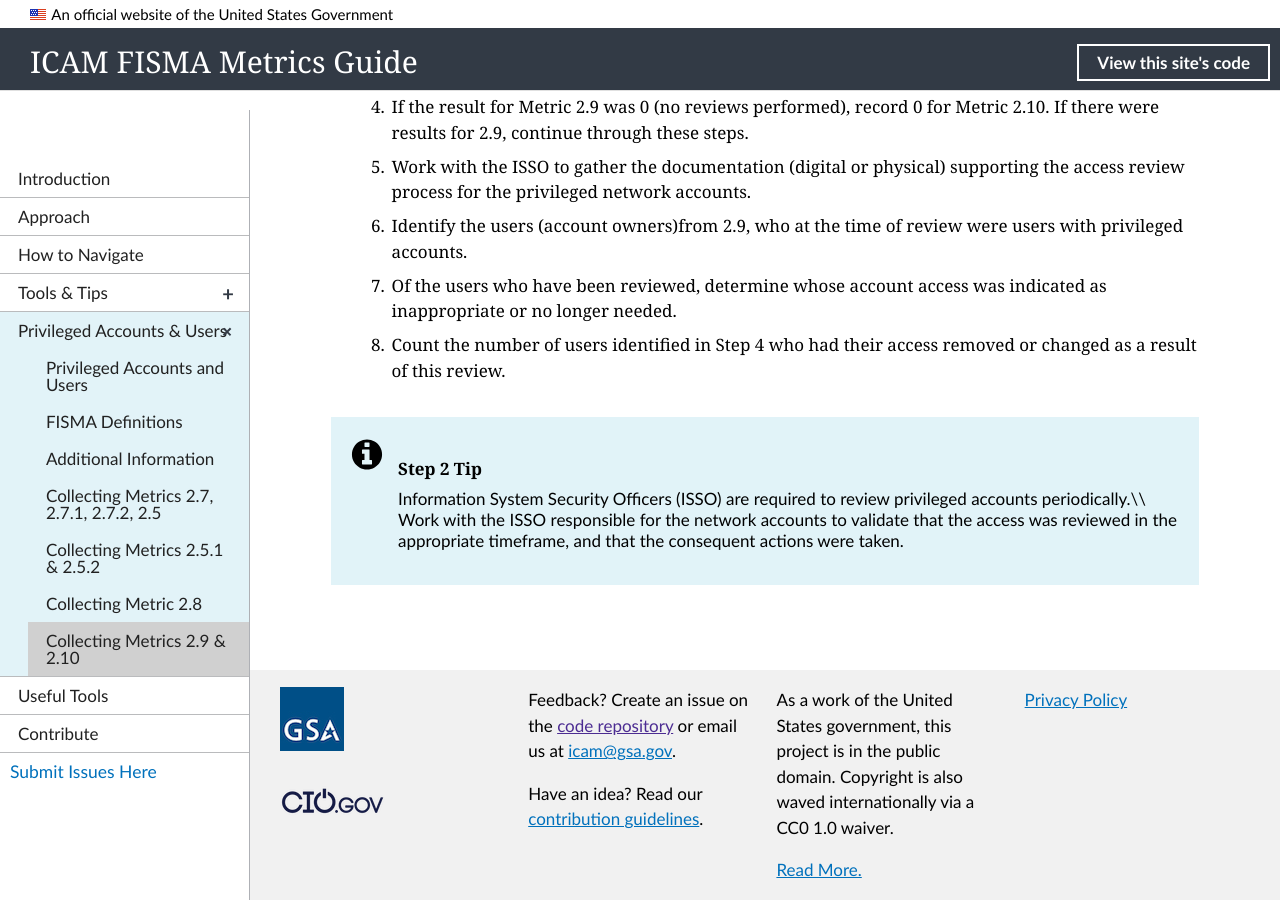
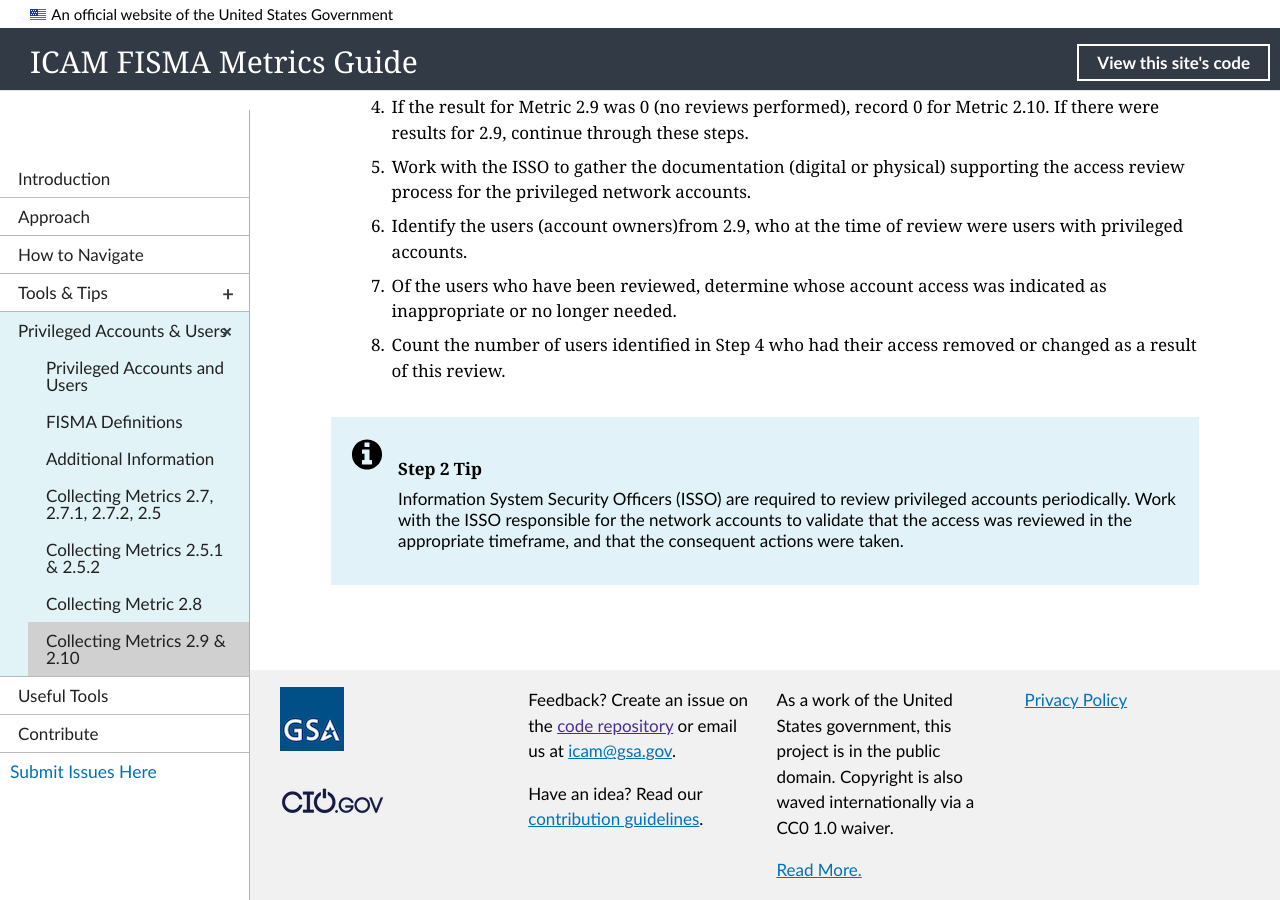
Before and after one commit to GSA/icam-fisma, a Jekyll site: the page built from _priv-mgmt/20_collection-29-210.md, in a window 1280 px wide and 900 px high, scrolled down 528 px. Built offline with Jekyll 4.4.1, drawn with Linux system fonts in a browser that asks for light colours; nearby versions of some CDN libraries.

Commit message:
minor formatting fixes

```diff
--- a/_priv-mgmt/20_collection-29-210.md
+++ b/_priv-mgmt/20_collection-29-210.md
@@ -8,8 +8,8 @@ collection: priv-mgmt
 
 1. Identify the users and their accounts from [Metric 2.5](collection-25-27).
 2. For each user and their privileged network accounts:
-> • Was the privileged access added in the last 12 months? If it has, it should have been reviewed prior to adding. Look for evidence of this.\\
-• If the access existed prior to the 12 month period, was an access review performed and completed for this user’s access (typically called an access certification or recertification) within the past 12 months?
+> •  Was the privileged access added in the last 12 months? If it has, it should have been reviewed prior to adding. Look for evidence of this.\\
+•  If the access existed prior to the 12 month period, was an access review performed and completed for this user’s access (typically called an access certification or recertification) within the past 12 months?
 3. If the answer to either of the above was yes across all of the user’s privileged network accounts, include the user in the count and record the value for Metric 2.9.
 4. If the result for Metric 2.9 was 0 (no reviews performed), record 0 for Metric 2.10. If there were results for 2.9, continue through these steps.
 5. Work with the ISSO to gather the documentation (digital or physical) supporting the access review process for the privileged network accounts.
@@ -20,7 +20,7 @@ collection: priv-mgmt
 <div class="usa-alert usa-alert-info">
   <div class="usa-alert-body">
     <p class="usa-alert-text"><H4>Step 2 Tip</H4>
-    Information System Security Officers (ISSO) are required to review privileged accounts periodically.\\
+    Information System Security Officers (ISSO) are required to review privileged accounts periodically.
 Work with the ISSO responsible for the network accounts to validate that the access was reviewed in the appropriate timeframe, and that the consequent actions were taken.</p>
 </div>
 </div>
```
